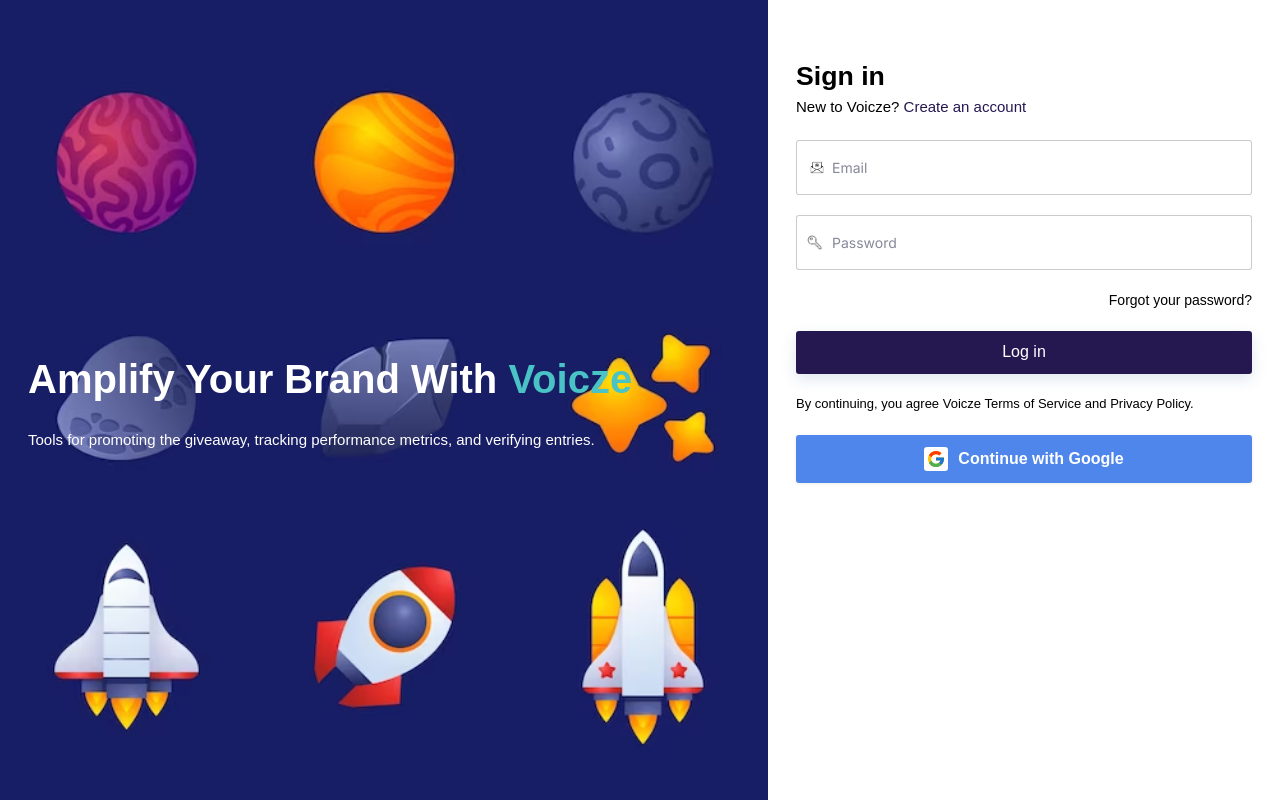
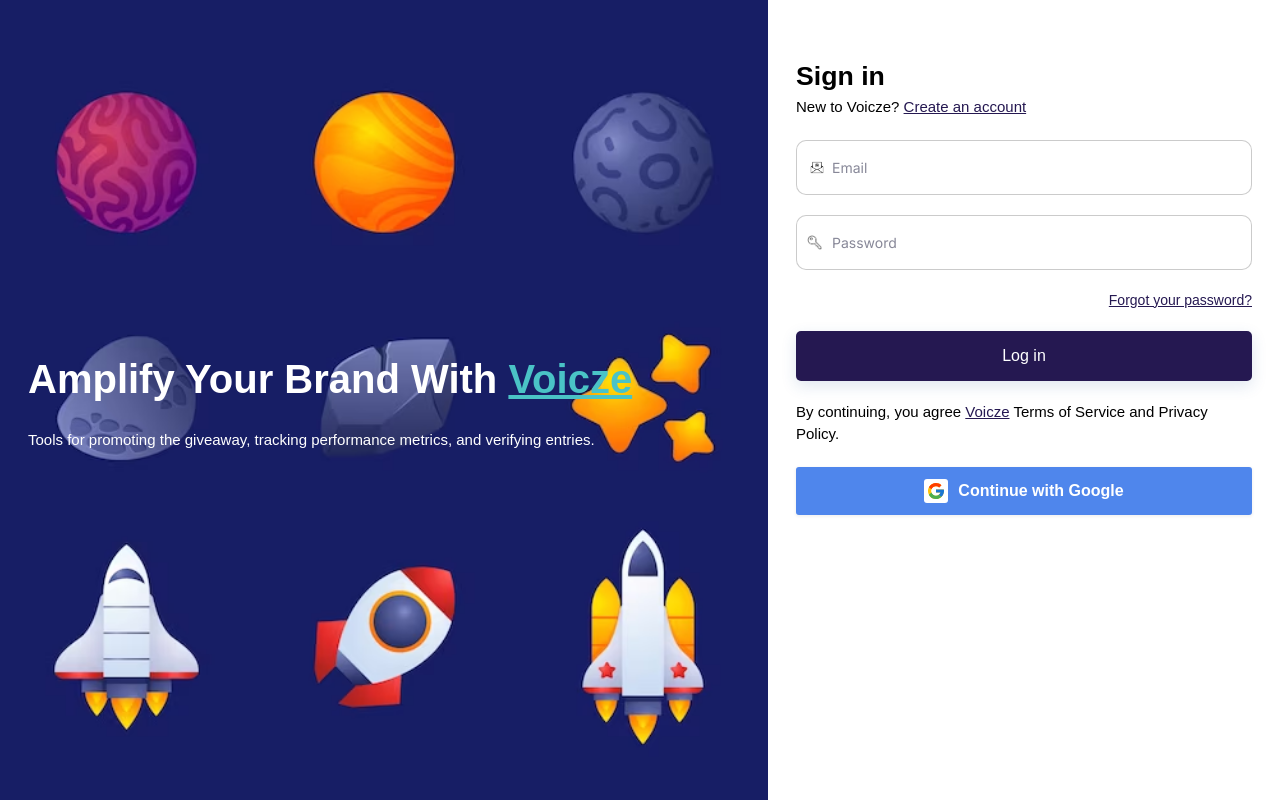
Before and after one commit to blyncnov/voicze, a Next.js app: page /auth/login in a window 1280 px wide. Built offline with nearby package versions, Linux system fonts and the light colour scheme.

Commit message:
voicze => New Login Feel

```diff
--- a/next.config.js
+++ b/next.config.js
@@ -4,13 +4,13 @@
   async redirects() {
     return [
       {
-        source: "/dashboard",
+        source: "/dashboardx",
         destination: "/",
         permanent: false,
         basePath: false,
       },
       {
-        source: "/dashboard/invoice",
+        source: "/dashboard/invoicex",
         destination: "/",
         permanent: false,
         basePath: false,
--- a/pages/auth/login.tsx
+++ b/pages/auth/login.tsx
@@ -65,8 +65,11 @@
                   <Link href="/auth/reset">Forgot your password?</Link>
                 </div>
                 <button type="submit">Log in</button>
-                <li style={{ fontSize: "13px" }}>
-                  By continuing, you agree <Link href="/">Voicze</Link>{" "}
+                <li style={{ fontSize: "15px" }}>
+                  By continuing, you agree{" "}
+                  <Link style={{ color: "#251851" }} href="/">
+                    Voicze
+                  </Link>{" "}
                   <span>Terms of Service</span> and <span>Privacy Policy.</span>
                 </li>
               </form>
--- a/pages/auth/register.tsx
+++ b/pages/auth/register.tsx
@@ -88,7 +88,7 @@
                   <Link href="/auth/reset">Forgot your password?</Link>
                 </div>
                 <button type="submit">Create account</button>
-                <li style={{ fontSize: "13px" }}>
+                <li style={{ fontSize: "15px" }}>
                   By continuing, you agree <Link href="/">Voicze</Link>{" "}
                   <span>Terms of Service</span> and <span>Privacy Policy.</span>
                 </li>
--- a/styles/auth/auth.scss
+++ b/styles/auth/auth.scss
@@ -43,6 +43,10 @@
                 }
             }
 
+            a {
+                text-decoration: underline !important;
+            }
+
             &:nth-child(1) {
                 display: flex;
                 gap: 20px;
@@ -84,8 +88,9 @@
 
                     button {
                         width: 100%;
-                        padding: 0.8em 2em !important;
+                        padding: 1em 2em !important;
                         color: var(--white) !important;
+                        border-radius: 5px !important;
                         border: var(--primary-color) !important;
                         background-color: var(--primary-color) !important;
                     }
@@ -94,6 +99,10 @@
                         display: flex;
                         align-items: center;
                         justify-content: flex-end;
+
+                        a {
+                            color: var(--primary-color) !important;
+                        }
                     }
                 }
 
@@ -126,9 +135,8 @@
 
 .another_login_option {
     position: relative;
-
+    opacity: .2;
     padding: 2em 0 !important;
-    opacity: .2;
 
     h2 {
         font-weight: 600 !important;
@@ -161,6 +169,5 @@
     #google {
         color: #ffffff !important;
         background-color: #4F86EC !important;
-        // border: 1px solid #db3236 !important;
     }
 }
--- a/styles/base.scss
+++ b/styles/base.scss
@@ -34,7 +34,7 @@
   gap: 1em;
   white-space: nowrap;
   padding: 0.75em 2em !important;
-  border-radius: 3px;
+  border-radius: 5px;
   font-weight: 400;
   line-height: 1.5;
   font-size: 16px;
@@ -86,7 +86,7 @@
   white-space: nowrap;
   text-overflow: ellipsis;
   width: 100%;
-  border-radius: 3px;
+  border-radius: 10px;
   color: rgb(53, 61, 66);
   font-family: "Inter", sans-serif;
   border: 1px solid #33333341;
```
